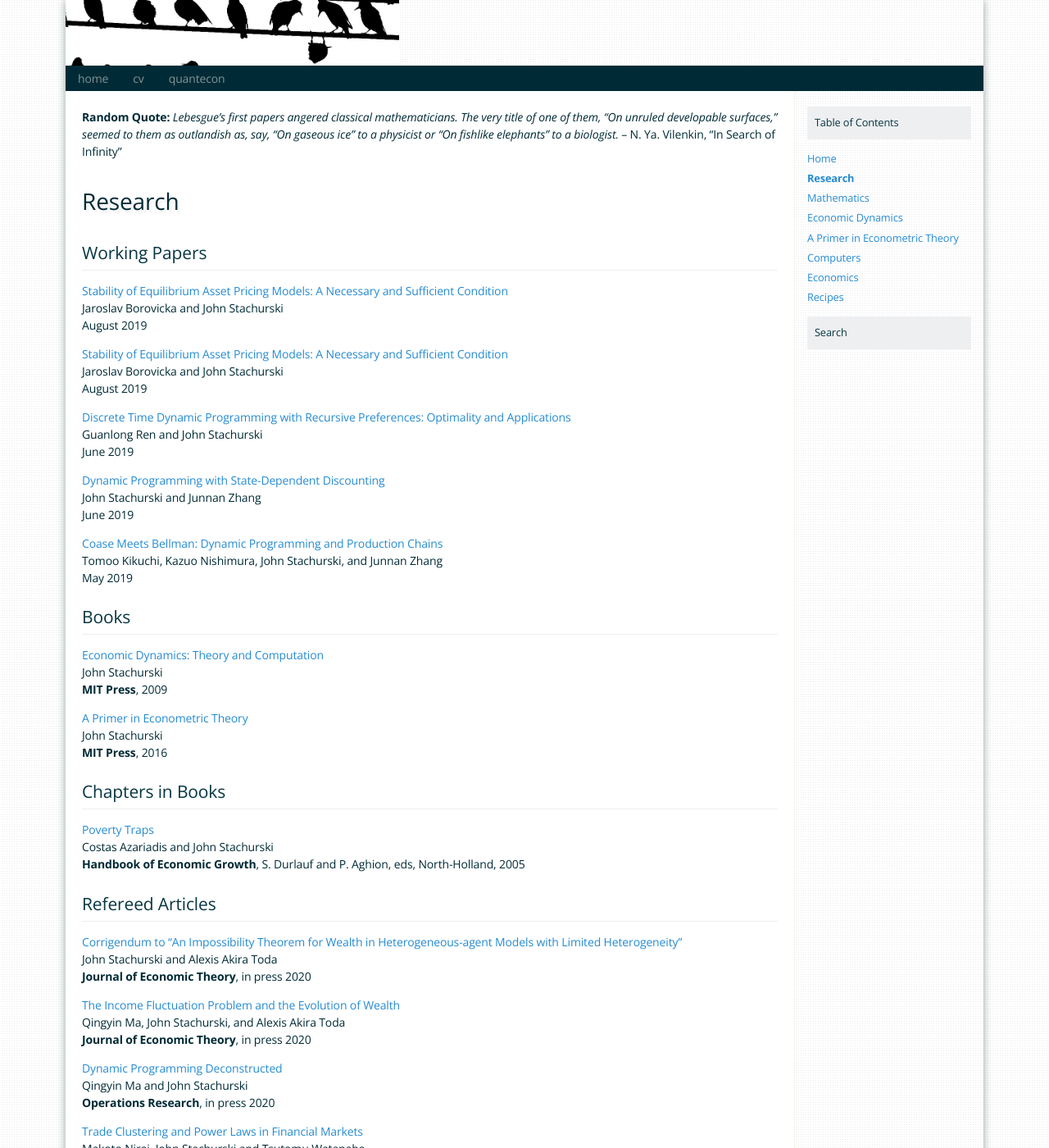
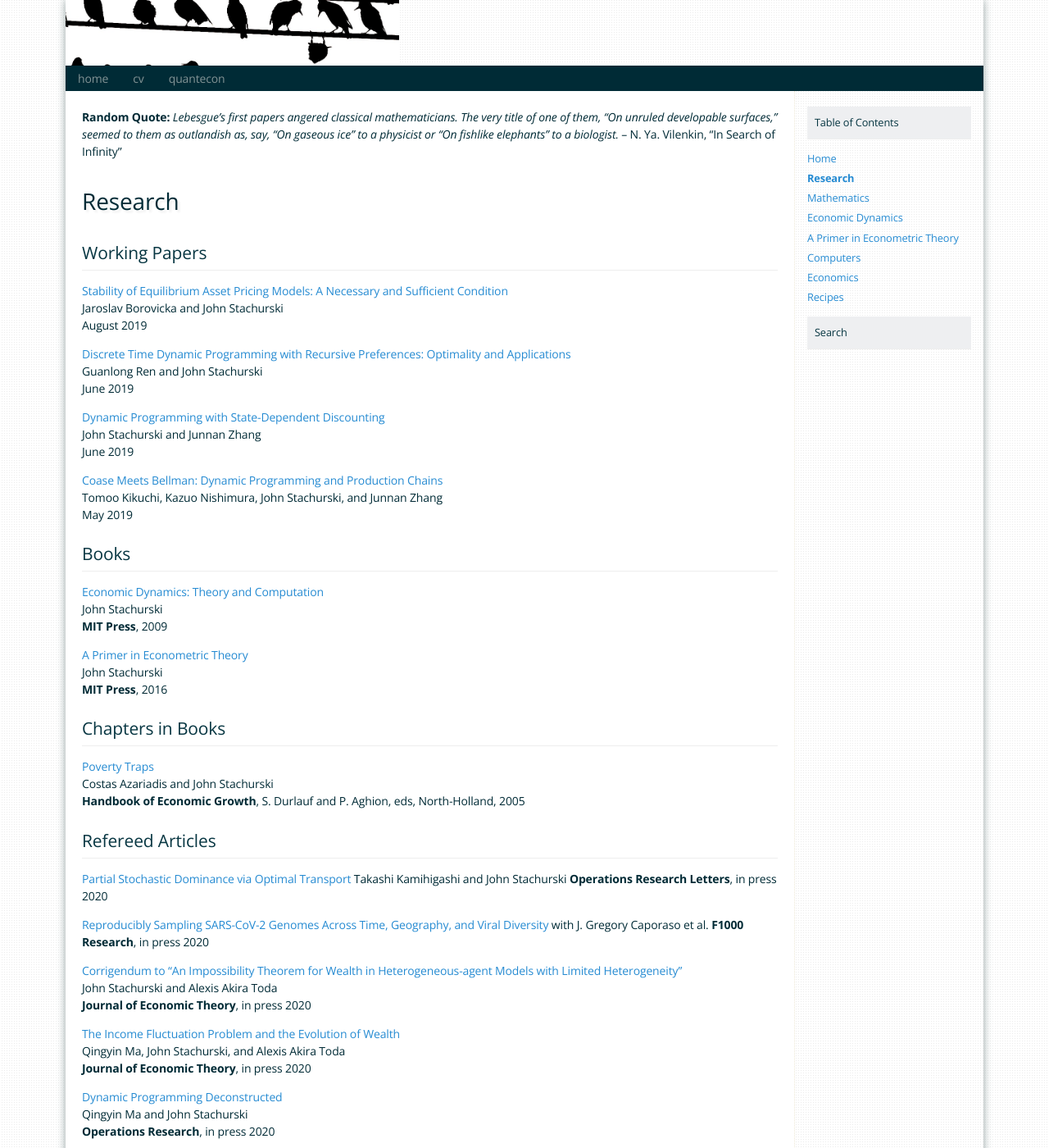
Before and after one commit to jstac/personal_website, a Jekyll site: the page built from pages/research.md, in a window 1280 px wide and 1400 px high. Shown: the whole window at 82% size. Built offline with Jekyll 4.4.1, drawn with Linux system fonts in a browser that asks for light colours; our own code applies the rules of GitHub Pages for plain Markdown files; comment, search, counter and statistics services are not loaded.

Commit message:
added pubs

```diff
--- a/pages/research.md
+++ b/pages/research.md
@@ -16,10 +16,6 @@ Vilenkin, "In Search of Infinity"
 
 ## Working Papers
 
-
-[Stability of Equilibrium Asset Pricing Models: A Necessary and Sufficient Condition](https://arxiv.org/abs/1910.00778)
-Jaroslav Borovicka and John Stachurski
-August 2019
 
 [Stability of Equilibrium Asset Pricing Models: A Necessary and Sufficient Condition](https://arxiv.org/abs/1910.00778)
 Jaroslav Borovicka and John Stachurski
@@ -58,6 +54,15 @@ Costas Azariadis and John Stachurski
 
 
 ## Refereed Articles
+
+
+[Partial Stochastic Dominance via Optimal Transport](/pdf/partial_sd.pdf)
+Takashi Kamihigashi and John Stachurski
+**Operations Research Letters**, in press 2020
+
+[Reproducibly Sampling SARS-CoV-2 Genomes Across Time, Geography, and Viral Diversity](https://f1000research.com/articles/9-657)
+with J. Gregory Caporaso et al.
+**F1000 Research**, in press 2020
 
 [Corrigendum to "An Impossibility Theorem for Wealth in Heterogeneous-agent Models with Limited Heterogeneity"](/pdfs/corrigendum.pdf)
 John Stachurski and Alexis Akira Toda
```
Also changed, not shown: 1 other file.
